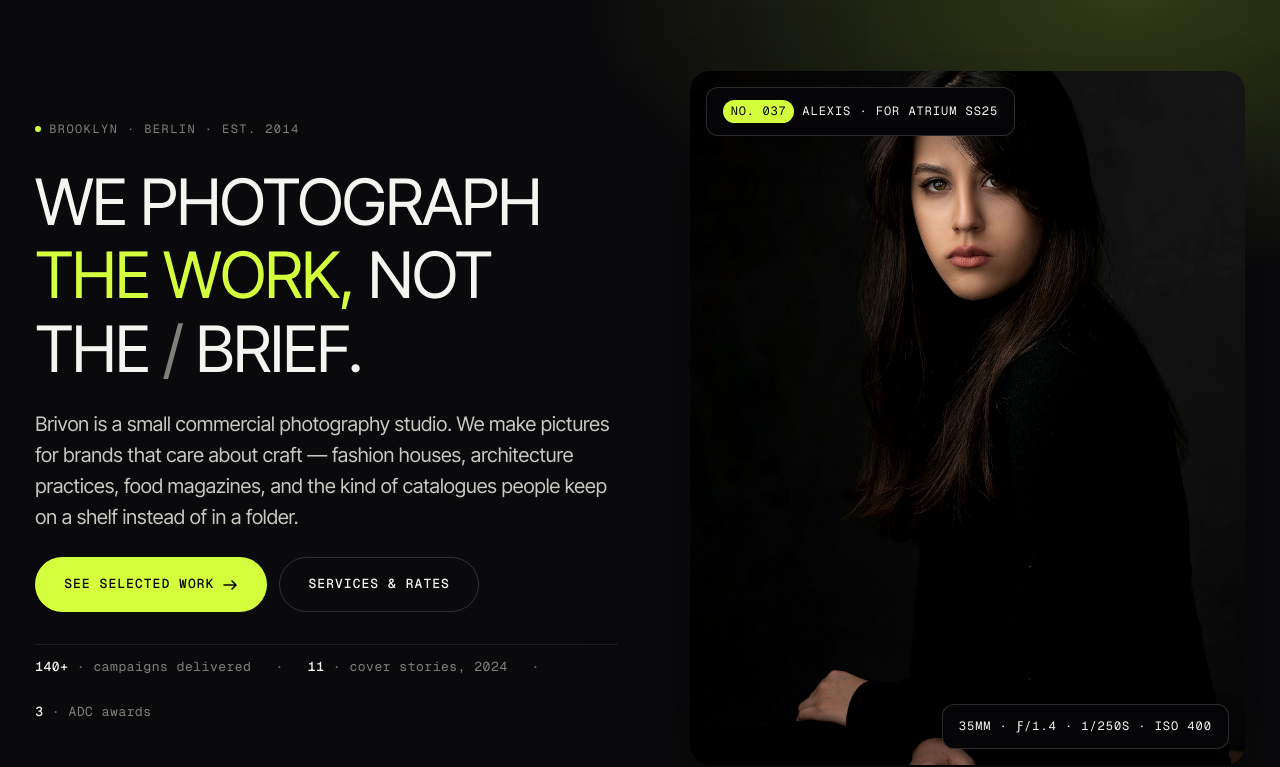
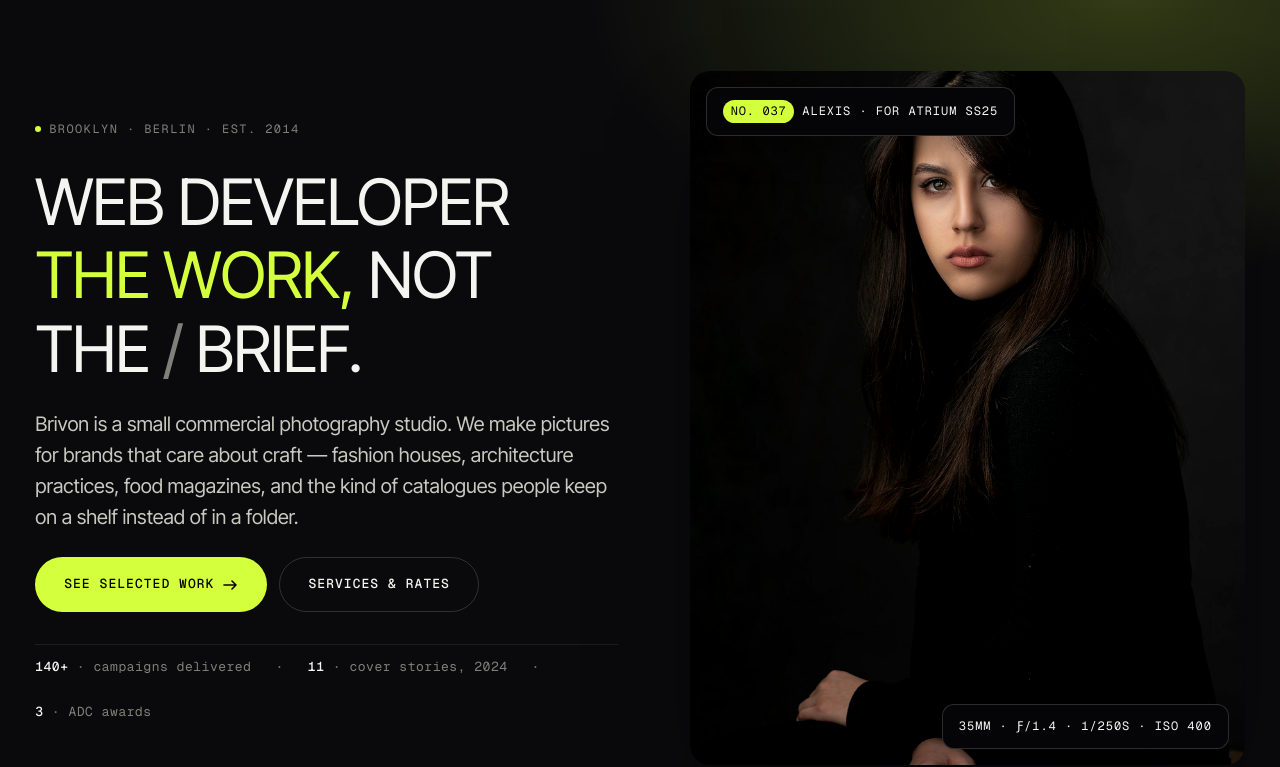
Before and after one commit to ajaydeveloper1990-star/git_learn, a plain HTML site: page index.html in a window 1280 px wide. Shown: the part 71-838 px from the top of the page. Drawn offline with nearby package versions, Linux system fonts and the light colour scheme; a web font is replaced by a local one.

Commit message:
update the index.html file

```diff
--- a/index.html
+++ b/index.html
@@ -52,7 +52,7 @@
           <div class="hero-text">
             <span class="eyebrow"><span class="dot" aria-hidden="true"></span>Brooklyn · Berlin · est. 2014</span>
             <h1 class="hero-headline">
-              We photograph<br/>
+              Web developer <br/>
               <span class="lime">the work,</span> not<br/>
               the <span class="slash">/</span> brief.
             </h1>
```
